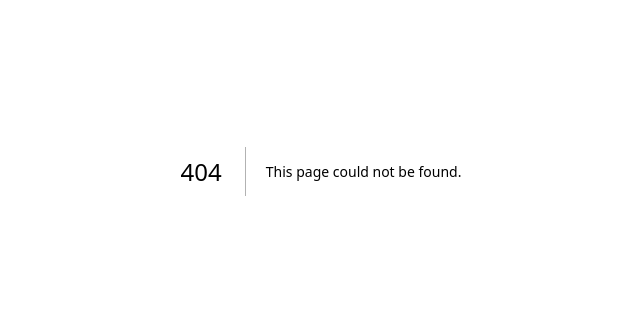
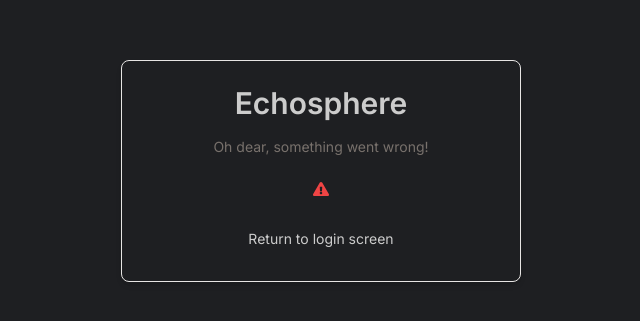
Before and after one commit to Mr-Mercury/echosphere, a Next.js app: page /error/auth in a window 1280 px wide. Before the commit this address had no page. Shown: the part 229-550 px from the top of the page, without its empty margins (319-959 px from the left). Built offline with nearby package versions, Linux system fonts and the light colour scheme.

Commit message:
Error card for auth created - currently work w/ double oauth

```diff
--- /dev/null
+++ b/app/error/auth/page.tsx
@@ -0,0 +1,9 @@
+import { ErrorCard } from "@/components/auth-components/auth-error-card";
+
+const authErrorPage = () => {
+    return (
+        <ErrorCard />
+    )
+}
+
+export default authErrorPage;
--- /dev/null
+++ b/app/error/layout.tsx
@@ -0,0 +1,13 @@
+const ErrorLayout = ({ children }:
+    {
+        children: React.ReactNode
+    }) => {
+    return (
+        <div className='h-full flex items-center justify-center
+        bg-background text-white'>
+            {children}
+        </div>
+    )
+}
+
+export default ErrorLayout;
--- a/auth.ts
+++ b/auth.ts
@@ -8,6 +8,10 @@ import { getUserById } from "./lib/utilities/data/fetching/userData";
 
 // edge workaround for prisma
 export const { auth, handlers, signIn, signOut } = NextAuth({
+    pages: {
+        signIn: 'login',
+        error: 'error/auth'
+    },
     events: {
         async linkAccount({ user }) {
             await db.user.update({
--- /dev/null
+++ b/components/auth-components/auth-error-card.tsx
@@ -0,0 +1,15 @@
+import { AuthCardWrapper } from "./auth-card-wrapper";
+import { FaExclamationTriangle } from "react-icons/fa";
+
+export const ErrorCard = () => {
+    return (
+        <AuthCardWrapper
+        headerLabel='Oh dear, something went wrong!'
+        backButtonHref='/login'
+        backButtonLabel='Return to login screen'>
+            <div className='w-full flex justify-center items-center'>
+                <FaExclamationTriangle className='text-destructive'/>
+            </div>
+        </AuthCardWrapper>
+    )
+}
--- a/routes.ts
+++ b/routes.ts
@@ -13,6 +13,7 @@ in users to /settings
 export const authRoutes = [
     '/login',
     '/registration',
+    '/auth/error',
 ]
 
 /*  This is the prefix for API auth routes.  Routes with the prefix are used
```
